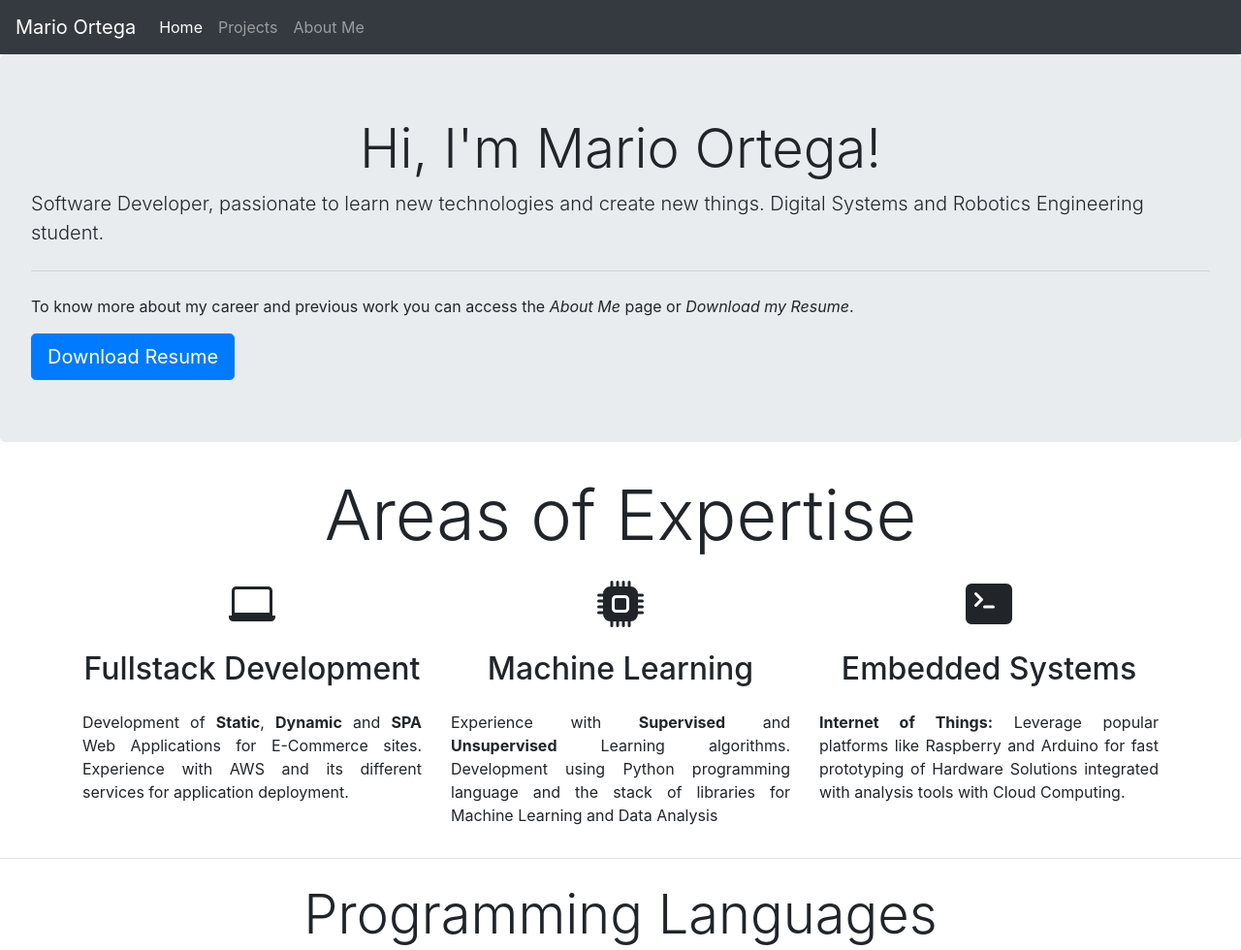
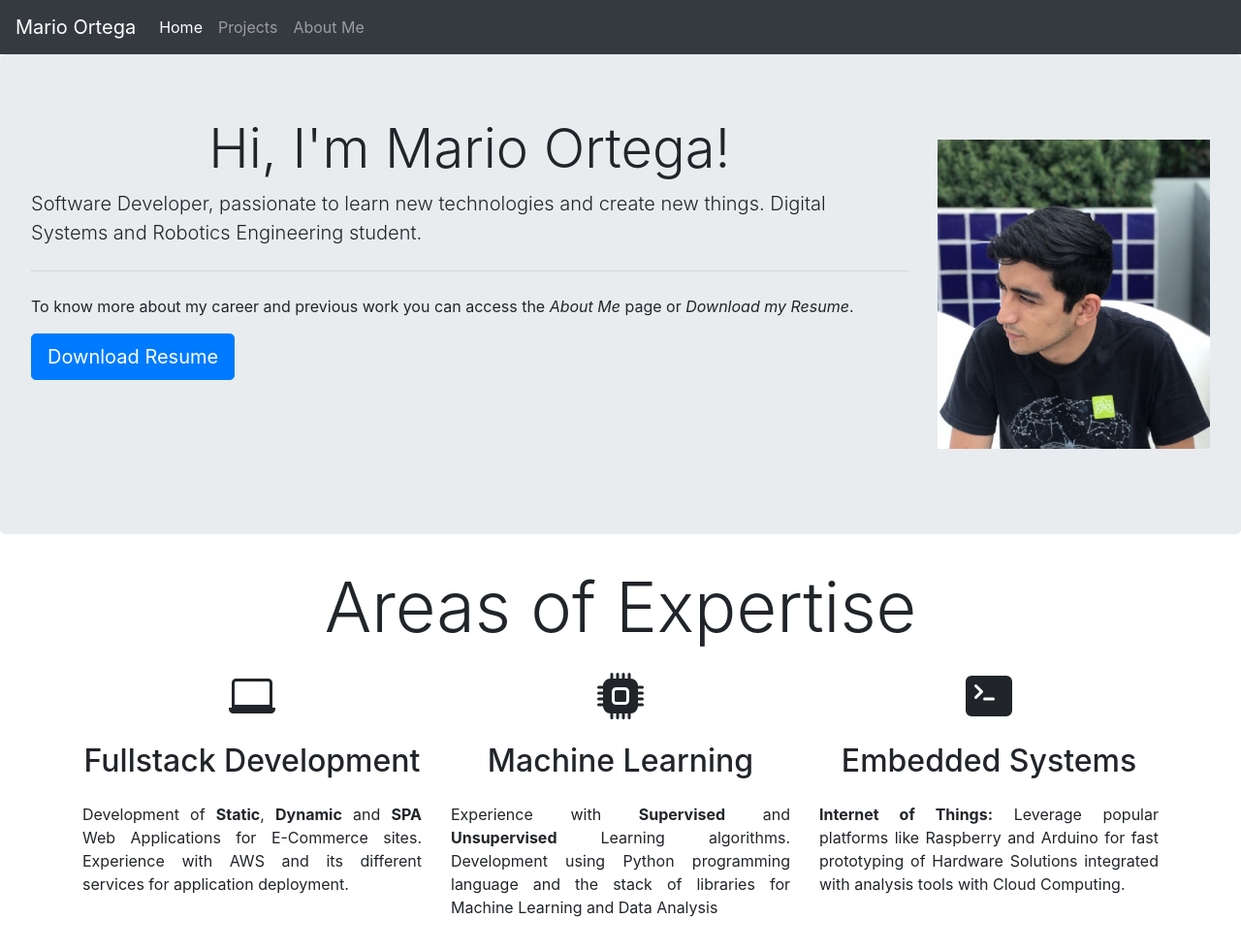
Before and after one commit to marioal9806/curricula, a plain HTML site: page index.html in a window 1280 px wide. Shown: the top 980 px of the page at 97% size. Drawn offline with nearby package versions, Linux system fonts and the light colour scheme.

Commit message:
Add Frontpage Image

```diff
--- a/index.html
+++ b/index.html
@@ -28,11 +28,18 @@
     </nav>
 
     <div class="jumbotron">
-      <h1 class="text-center display-4">Hi, I'm Mario Ortega!</h1>
-      <p class="lead">Software Developer, passionate to learn new technologies and create new things. Digital Systems and Robotics Engineering student.</p>
-      <hr class="my-4">
-      <p>To know more about my career and previous work you can access the <em>About Me</em> page or <em>Download my Resume</em>.</p>
-      <a class="btn btn-primary btn-lg" href="#" role="button">Download Resume</a>
+      <div class="row">
+        <div class="col-md-9">
+          <h1 class="display-4 text-center">Hi, I'm Mario Ortega!</h1>
+          <p class="lead">Software Developer, passionate to learn new technologies and create new things. Digital Systems and Robotics Engineering student.</p>
+          <hr class="my-4">
+          <p>To know more about my career and previous work you can access the <em>About Me</em> page or <em>Download my Resume</em>.</p>
+          <a class="btn btn-primary btn-lg" href="#" role="button">Download Resume</a>
+        </div>
+        <div class="col-md-3 my-4">
+          <img class="img-fluid" src="mario.jpeg" alt="Mario Ortega">
+        </div>
+      </div>
     </div>
 
     <h2 class="display-3 text-center my-4">Areas of Expertise</h2>
```
Also changed, not shown: mario.jpeg (added).
